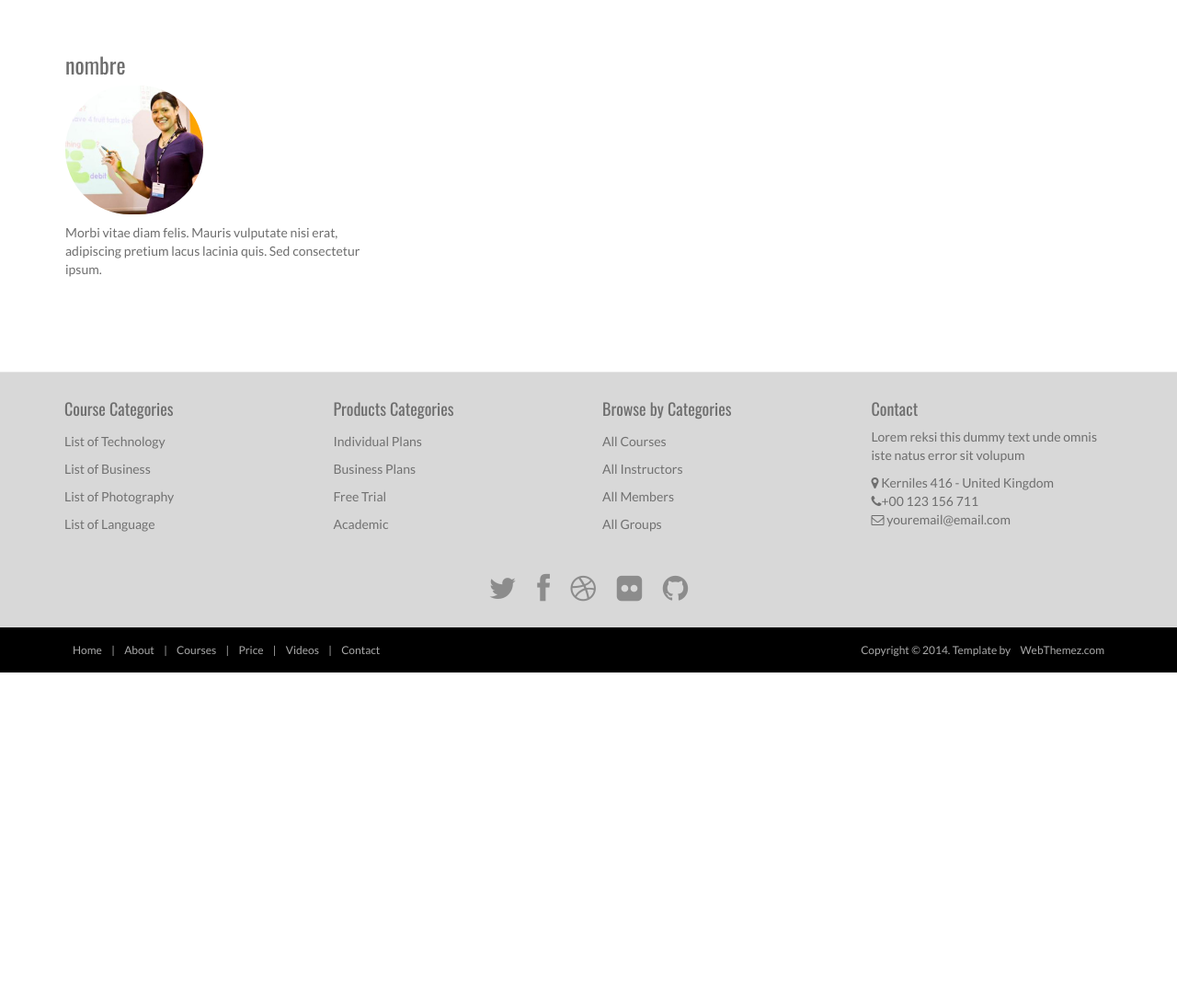
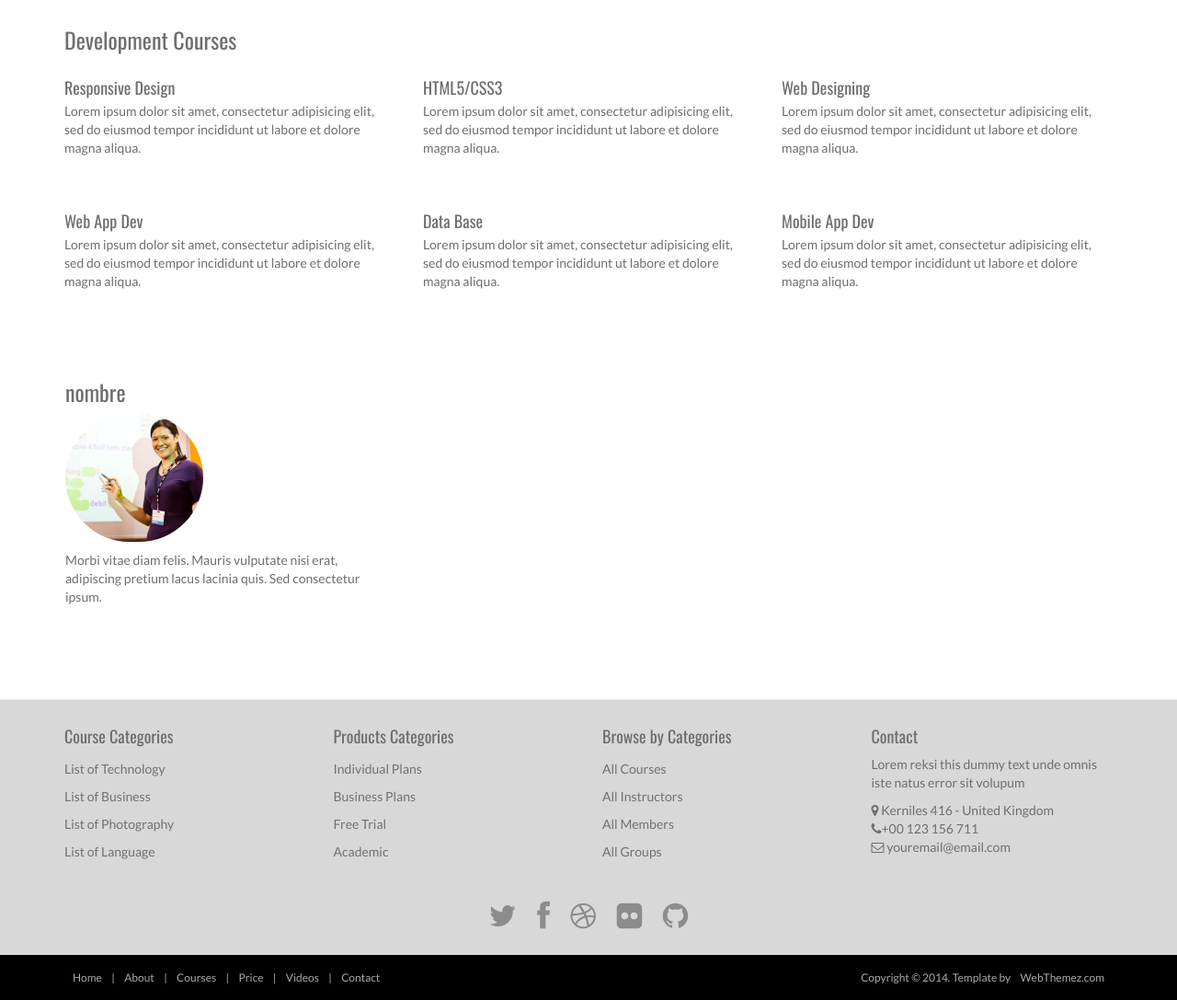
Before and after one commit to JovanyBuenrostro/oncode, a PHP site: page /perfil.php in a window 1280 px wide. Shown: the part 240-1327 px from the top of the page at 92% size. Before the commit the page ends 971 px from the top, so only its background shows below. Run offline with PHP 8.4, Linux system fonts and the light colour scheme; some libraries are stand-ins or nearby versions.

Commit message:
Sitio web

```diff
--- a/acceso.php
+++ b/acceso.php
@@ -20,7 +20,10 @@
 	if(mysql_num_rows($rs)!=0){
 		$row=mysql_fetch_array($rs);
 		$tipo=$row["tipousuario"];
+
 		session_start();
+		$_SESSION['usuario']=$_REQUEST['usuario'];
+		$_SESSION['password']=$_REQUEST['password'];
 		 $_SESSION["autentificado"]="si";
 		 if($tipo=="cliente"){
 		echo "<script type=\"text/javascript\">
--- a/assets/css/style.css
+++ b/assets/css/style.css
@@ -1042,8 +1042,8 @@ list-style: none;
 }
 
 .logo{
- z-index: 1000000000;
-    position: relative;
+ z-index: 100000;
+    position: absolute;
 
 }
 .log{
@@ -1081,3 +1081,9 @@ border:thin black;
 width:150px;
 height:140px;
 }
+.perfilHeader{
+border-radius:100px;
+border:thin black;
+max-width:100%;
+box-shadow:0px 0px 50px 0px rgba(0,0,0,0.4);
+}
--- a/login.php
+++ b/login.php
@@ -115,7 +115,7 @@
                                 <table align="center" width="225px" cellspacing="10" cellpadding="10" border="0px" bordercolor="0" class="table">
                                     <tr>
                                         <td align="right"><h4>Usuario:</h4></td>
-                                        <td align="left"><input type="text" name="usuario" id="usuario" required/>
+                                        <td align="left"><input type="text" name="usuario" id="usuario" required autofocus/>
                                             <div id="errorusuario" style="display:none;color:red;" >
                                                 Debes escribir el nombre de usuario para accesar.
                                             </div>
--- a/perfil.php
+++ b/perfil.php
@@ -73,7 +73,64 @@
 		<div class="row">
 
 			<!-- Article main content -->
+            <div id="courses">
+		<section class="container">
+			<h3>Development Courses</h3>
+			<div class="row">
+				<div class="col-md-4">
+					<div class="featured-box">
+						<div class="text">
+							<h3>Responsive Design</h3>
+							Lorem ipsum dolor sit amet, consectetur adipisicing elit, sed do eiusmod tempor incididunt ut labore et dolore magna aliqua.
+						</div>
+					</div>
+				</div>
+				<div class="col-md-4">
+					<div class="featured-box">
+						<div class="text">
+							<h3>HTML5/CSS3</h3>
+							Lorem ipsum dolor sit amet, consectetur adipisicing elit, sed do eiusmod tempor incididunt ut labore et dolore magna aliqua.
+						</div>
+					</div>
+				</div>
+				<div class="col-md-4">
+					<div class="featured-box">
+						<div class="text">
+							<h3>Web Designing</h3>
+							Lorem ipsum dolor sit amet, consectetur adipisicing elit, sed do eiusmod tempor incididunt ut labore et dolore magna aliqua.
+						</div>
+					</div>
+				</div>
+			</div>
+			<div class="row">
+				<div class="col-md-4">
+					<div class="featured-box">
+						<div class="text">
+							<h3>Web App Dev</h3>
+							Lorem ipsum dolor sit amet, consectetur adipisicing elit, sed do eiusmod tempor incididunt ut labore et dolore magna aliqua.
+						</div>
+					</div>
+				</div>
+				<div class="col-md-4">
+					<div class="featured-box">
+						<div class="text">
+							<h3>Data Base</h3>
+							Lorem ipsum dolor sit amet, consectetur adipisicing elit, sed do eiusmod tempor incididunt ut labore et dolore magna aliqua.
+						</div>
+					</div>
+				</div>
+				<div class="col-md-4">
+					<div class="featured-box">
+						<div class="text">
+							<h3>Mobile App Dev</h3>
+							Lorem ipsum dolor sit amet, consectetur adipisicing elit, sed do eiusmod tempor incididunt ut labore et dolore magna aliqua.
+						</div>
+					</div>
+				</div>
+			</div>
 
+		</section>
+	</div>
             <!-- /Article -->
 
 			<!-- Sidebar -->
```
Also changed, not shown: index.php (+6 -1 lines), assets/images/perfil/jovany.jpg (added), assets/images/perfil/jovany1.jpg (added).
